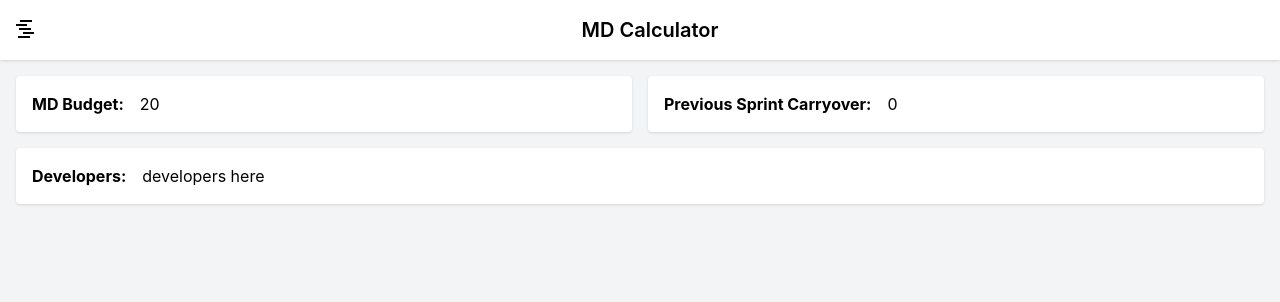
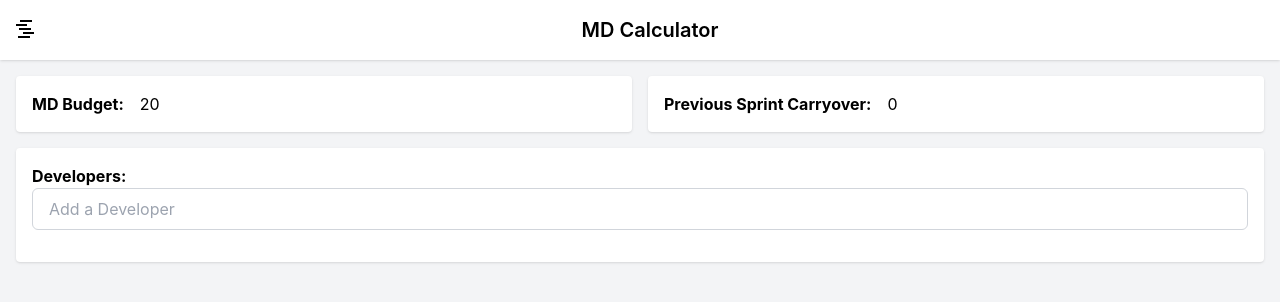
Before and after one commit to styla/md-calculator, a React (Create React App) app: page / in a window 1280 px wide. Shown: the top 302 px of the page. Built offline with nearby package versions, Linux system fonts and the light colour scheme.

Commit message:
build tag input

```diff
--- a/src/App.tsx
+++ b/src/App.tsx
@@ -1,6 +1,11 @@
 import './App.css';
+import { TagField } from './components/TagField';
+import useTag from './hooks/useTag';
 
 function App() {
+
+  const { tags, handleAddTag, handleRemoveTag } = useTag();
+
   return (
     <div className="min-h-screen bg-gray-100">
       <header className="bg-white shadow p-4">
@@ -35,7 +40,13 @@ function App() {
           <div className="w-full bg-white p-4 shadow rounded">
             <fieldset>
               <label className='font-bold'>Developers:</label>
-              <input type="text" className='ml-4' value="developers here" />
+              <form>
+                <TagField
+                  tags={tags}
+                  addTag={handleAddTag}
+                  removeTag={handleRemoveTag}
+                />
+              </form>
             </fieldset>
           </div>
         </div>
--- /dev/null
+++ b/src/components/TagField.tsx
@@ -0,0 +1,70 @@
+import React from "react";
+import { useState, ChangeEvent } from "react";
+
+interface iTag {
+  tags: string[];
+  addTag: (tag: string) => void;
+  removeTag: (tag: string) => void;
+}
+
+export const TagField = ({ tags, addTag, removeTag }: iTag) => {
+  // track the use input
+
+  const [userInput, setUserInput] = useState<string>("");
+
+  // Handle input onChange
+
+  const handleInputChange = (e: ChangeEvent<HTMLInputElement>) => {
+    setUserInput(e.target.value);
+  };
+
+  // handle Enter key press
+
+  const handleKeyPress = (e: React.KeyboardEvent<HTMLInputElement>) => {
+    if (e.key === "Enter") {
+      e.preventDefault(); // Prevent form submission or new line creation
+
+      if (
+        userInput.trim() !== "" &&
+        userInput.length <= 12
+      ) {
+        addTag(userInput);
+        setUserInput(""); // Clear the input after adding a tag
+      }
+    }
+  };
+
+  return (
+    <div className="flex flex-col">
+      <input
+        name="keyword_tags"
+        type="text"
+        placeholder="Add a Developer"
+        className="w-full border border-gray-300 rounded-md px-4 py-2"
+        onKeyDown={handleKeyPress}
+        onChange={handleInputChange}
+        value={userInput}
+      />
+
+      {/* ===== Render the tags here ===== */}
+
+      <div className="flex flex-row flex-wrap gap-3 mt-4">
+        {tags.map((tag: string, index: number) => (
+          <span
+            key={`${index}-${tag}`}
+            className="inline-flex items-start justify-start px-3 py-2 rounded-[32px] text-sm shadow-sm font-medium bg-blue-100 text-blue-800 mr-2"
+          >
+            {tag}
+            <button
+              className="ml-2 hover:text-blue-500"
+              onClick={() => removeTag(tag)}
+              title={`Remove ${tag}`}
+            >
+              &times;
+            </button>
+          </span>
+        ))}
+      </div>
+    </div>
+  );
+};
--- /dev/null
+++ b/src/hooks/useTag.tsx
@@ -0,0 +1,25 @@
+import { useState } from "react";
+
+const useTag = () => {
+  // Keep track of the tags array.
+
+  const [tags, setTags] = useState<string[]>([]);
+
+  // Function to handle adding the tag to the array
+
+  const handleAddTag = (newTag: string) => {
+    if (newTag && !tags.includes(newTag)) {
+      setTags([...tags, newTag]);
+    }
+  };
+
+  // Function to remove tag from array
+  const handleRemoveTag = (tag: string) =>
+    setTags(tags.filter((t) => t !== tag));
+
+  // Return tags and functions from the hook
+
+  return { tags, handleAddTag, handleRemoveTag };
+};
+
+export default useTag;
```
